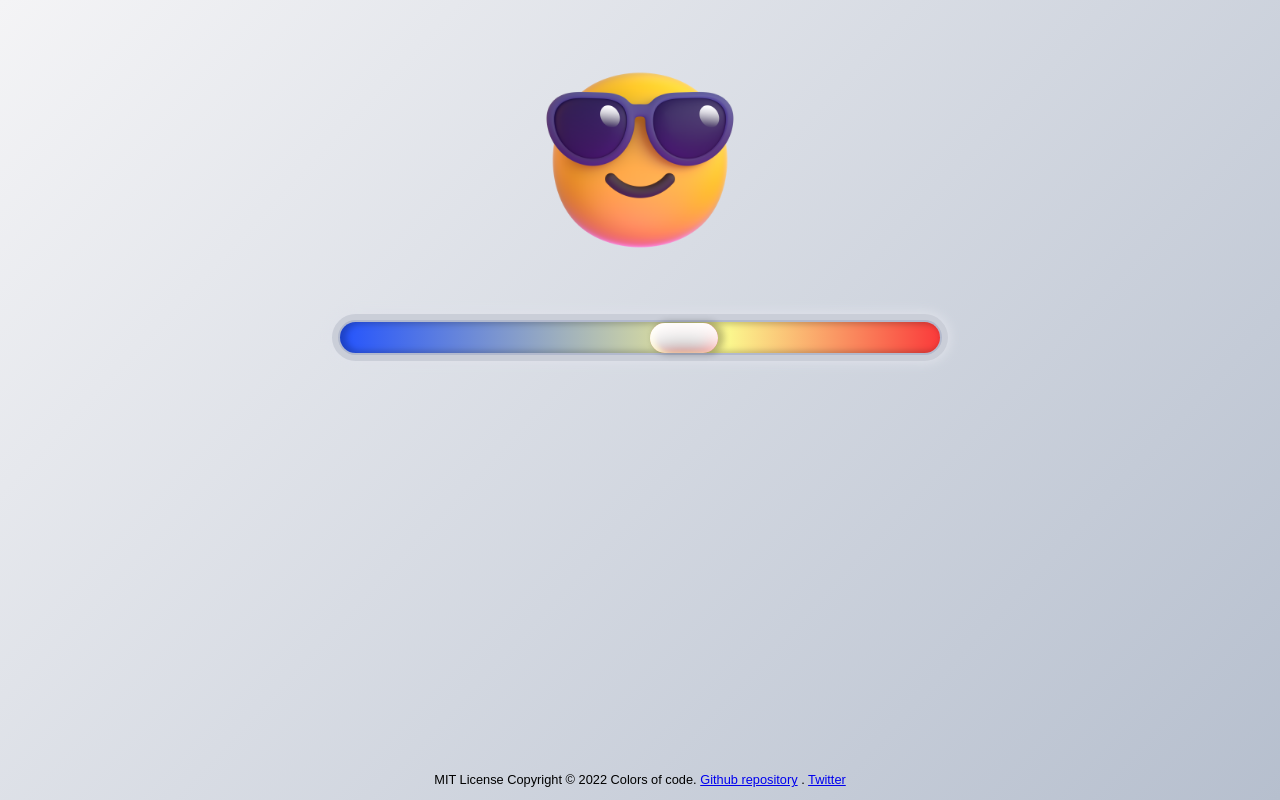
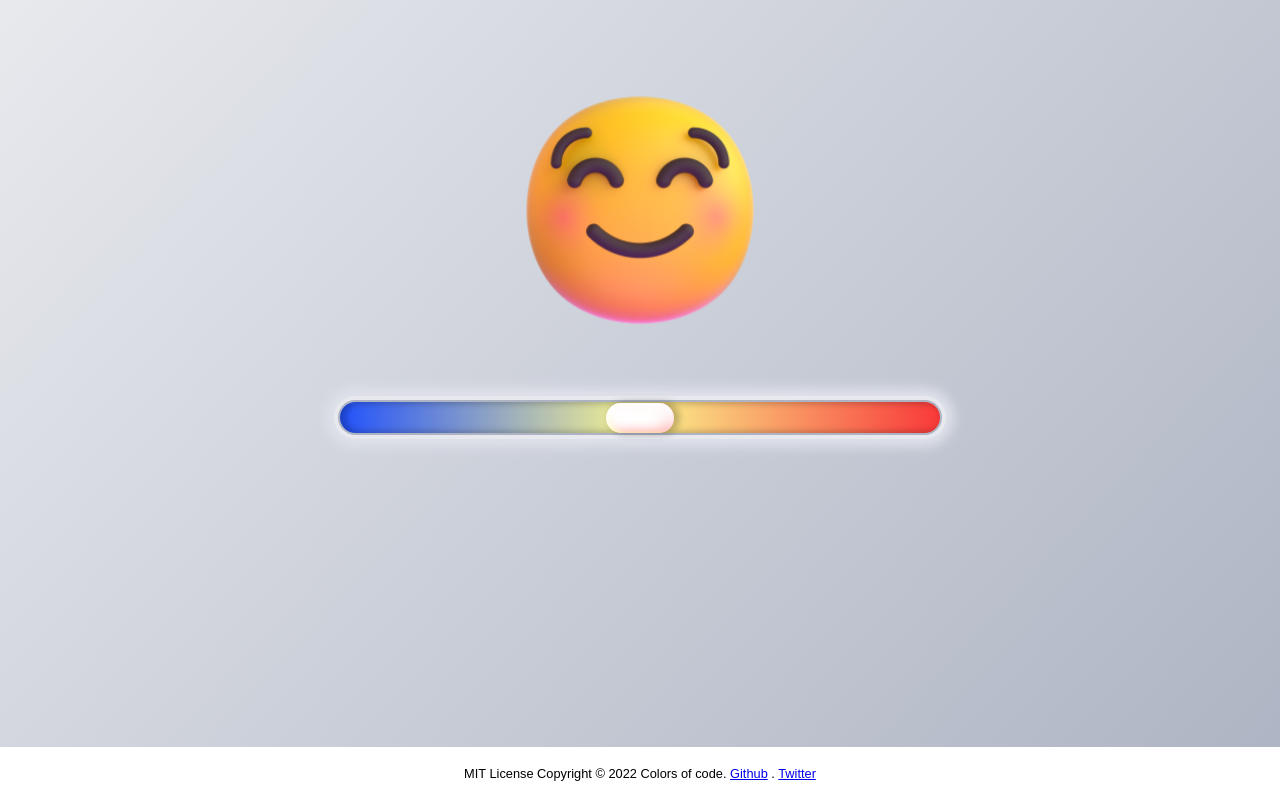
Before and after one commit to browsermage/emoji-slider, a PHP site: page / in a window 1280 px wide. Run offline with PHP 8.4, Linux system fonts and the light colour scheme.

Commit message:
first commit when working

```diff
--- /dev/null
+++ b/public/index.html
@@ -0,0 +1,26 @@
+<!DOCTYPE html>
+<html lang="en">
+<head>
+    <meta charset="UTF-8">
+    <meta name="viewport" content="width=device-width, initial-scale=1.0">
+    <title>Emoji slider Demo | Colors of code</title>
+    <script type="module" src="./script.js"></script>
+    <link rel="stylesheet" href="./styles.css">
+</head>
+<body>
+
+    <div class="custom-range-slider-wrapper">
+        <img class="custom-range-slider-decale bounce" src="assets/smiling_face_3d.png">
+        <input class="custom-range-slider" type="range" value="3" min="0" max="6" >
+    </div>
+
+    <footer class="footer">
+        <p>MIT License Copyright &copy; 2022 Colors of code.
+            <a href="https://github.com/colorsofcode/emoji-slider" target="_blank" title="Emoji slider github repository">Github</a>
+            .
+            <a href="https://twitter.com/colorsofcode" target="_blank" title="Twitter account of Colors of code">Twitter</a>
+        </p>
+    </footer>
+
+</body>
+</html>
--- a/public/index.php
+++ /dev/null
@@ -1,28 +0,0 @@
-<?php
-
-$degrees = $_GET["degrees"] ?? 20;
-
-?>
-<!DOCTYPE html>
-<html lang="en">
-<head>
-    <meta charset="UTF-8">
-    <meta name="viewport" content="width=device-width, initial-scale=1.0">
-    <title>Emoji slider Demo | Colors of code</title>
-    <link rel="stylesheet" href="./styles.css">
-    <script type="module" src="./script.js"></script>
-</head>
-<body>
-    <div id="emoji-slider">
-        <img src="assets/smiling_face_with_sunglasses_3d.png" class="emoji-face">
-        <input class="emoji-range" type="range" value="<?= $degrees ?>" min="-50" max="70" >
-    </div>
-    <footer id="footer">
-        <p>MIT License Copyright &copy; <?= date("Y"); ?> Colors of code.
-            <a href="https://github.com/colorsofcode/emoji-slider" target="_blank" title="Emoji slider github repository">Github repository</a>
-            .
-            <a href="https://twitter.com/colorsofcode" target="_blank" title="Twitter account of Colors of code">Twitter</a>
-        </p>
-    </footer>
-</body>
-</html>
--- a/public/script.js
+++ b/public/script.js
@@ -0,0 +1,35 @@
+
+// The array will have images at index values from 0 to 6
+const emojis =
+[
+    "ice_3d",
+    "cold_face_3d",
+    "anxious_face_with_sweat_3d",
+    "smiling_face_3d" ,
+    "smiling_face_with_sunglasses_3d",
+    "hot_face_3d" ,
+    "fire_3d"
+]
+
+// Fetching the decale image and the slider
+const slider_decale = document.getElementsByClassName("custom-range-slider-decale")[0]
+const slider = document.getElementsByClassName("custom-range-slider")[0]
+
+/**
+ * The reason I use "input" here and not change, is that
+ * change only gets fired on release but the input
+ * gets fired on every value change
+ */
+slider.addEventListener("input", (event) => {
+    slider_decale.src = `assets/${emojis[event.target.value]}.png`
+
+    /**
+     * For the bounce animation to be triggered again we need to
+     * do three things, remove the class, force a
+     * re-paint and add the class back again
+     */
+    slider_decale.classList.remove("bounce")
+     // forcing a re-paint can be done by many things, I just happend to go with focus
+    slider_decale.focus()
+    slider_decale.classList.add("bounce")
+})
--- a/public/styles.css
+++ b/public/styles.css
@@ -1,74 +1,98 @@
+:root {
+    --blue: rgba(16, 68, 255, 0.9);
+    --yellow: rgba(255, 249, 132, 0.9);
+    --red: rgba(255, 41, 41, 0.9);
+    --light-grey: hsl(222, 15%, 92%);
+    --darker-grey: hsl(222, 15%, 72%);
+    --shadow: rgba(0,0,0,0.22);
+}
+
 body, html {
-    background: linear-gradient(133deg, rgba(244,244,246,1) 0%, rgba(182,191,206,1) 100%);
+    background: linear-gradient(133deg, var(--light-grey) 0%, var(--darker-grey) 100%);
     margin: 0;
     height: 100%;
     font-family: Arial, Helvetica, sans-serif;
-
 }
-#emoji-slider {
+.custom-range-slider-wrapper {
     display: flex;
     justify-content: center;
     align-items: center;
     flex-direction: column;
+    padding: 20px;
 }
 
-#emoji-slider .emoji-face {
-    width: 200px;
-    height: 200px;
+.custom-range-slider-decale {
+    width: 260px;
+    height: 260px;
     padding: 60px 0;
 }
 
-.emoji-range {
+.custom-range-slider {
     -webkit-appearance: none;
     width: min(600px, 100%);
     border-radius: 22px;
-    background: linear-gradient(90deg, rgba(16, 68, 255, 0.9) 0%, rgba(255, 249, 132, 0.9) 65%, rgba(255, 41, 41, 0.9) 100%);
+    background: linear-gradient(90deg, var(--blue) 0%, var(--yellow) 50%, var(--red) 100%);
     box-shadow:
-    inset 4px 0 6px 2px rgba(0,0,0,0.22),
-    0 0 0 2px hsl(224, 21%, 75%),
-    0 0 0 8px hsl(222, 15%, 82%),
-    0 0 12px 10px #dfe2ea;
+    inset 4px 0 6px 2px var(--shadow),
+    0 0 0 2px var(--darker-grey),
+    0 0 0 6px var(--light-grey),
+    0 0 12px 14px #dfe2ea;
 }
 
-.emoji-range::-webkit-slider-thumb {
+.custom-range-slider::-webkit-slider-thumb {
     -webkit-appearance: none;
 }
 
-.emoji-range:focus {
+.custom-range-slider:focus {
     outline: none;
 }
 
 /* Styling the range "Thumb" */
-.emoji-range::-webkit-slider-thumb {
+.custom-range-slider::-webkit-slider-thumb {
     -webkit-appearance: none;
     height: 30px;
     width: 68px;
     border-radius: 16px;
-    background: #ababab;
+    background: white;
     cursor: pointer;
     margin-top: 1px;
     box-shadow:
-    4px 0 6px 2px rgba(0,0,0,0.22),
-    inset 0px 22px 25px 0 white,
-    inset 5px 0 5px rgba(255, 249, 132, 0.8),
-    inset -5px 0 15px rgba(255, 41, 41, 0.9);
+        4px 0 6px 2px var(--shadow),
+        inset 0px 22px 25px 0 white,
+        inset 5px 0 5px var(--yellow),
+        inset -5px 0 15px var(--red);
     transition: scale 0.1s ease-out;
 }
 
-.emoji-range::-webkit-slider-thumb:active {
+.custom-range-slider::-webkit-slider-thumb:active {
     scale: 0.9;
+    box-shadow:
+        2px 0 4px 2px var(--shadow),
+        inset 0px 22px 25px 0 white,
+        inset 5px 0 5px var(--yellow),
+        inset -5px 0 15px var(--red);
 }
 
-
-
-
-
-
-#footer {
-    position: absolute;
+.footer {
+    position: fixed;
     bottom: 0;
+    left: 0;
     width: 100%;
     display: flex;
     justify-content: center;
     font-size: 0.8em;
+    padding: 6px 20px;
+    background-color: white;
+    box-sizing: border-box;
 }
+
+.bounce {
+    animation: bounce 0.7s forwards;
+}
+
+@keyframes bounce {
+    from, to { transform: scale(1, 1); }
+    25% { transform: scale(0.9, 1.1); }
+    50% { transform: scale(1.1, 0.9); }
+    75% { transform: scale(0.95, 1.05); }
+}
```
Also changed, not shown: composer.json (deleted, +0 -9 lines), package.json (added, +8 -0 lines), README.md, package-lock.json (added), public/assets/grinning_face_with_sweat_3d.png (deleted), public/assets/smiling_face_with_sunglasses_color.svg (added), public/assets/snowman_3d.png (deleted), 1 other file.
